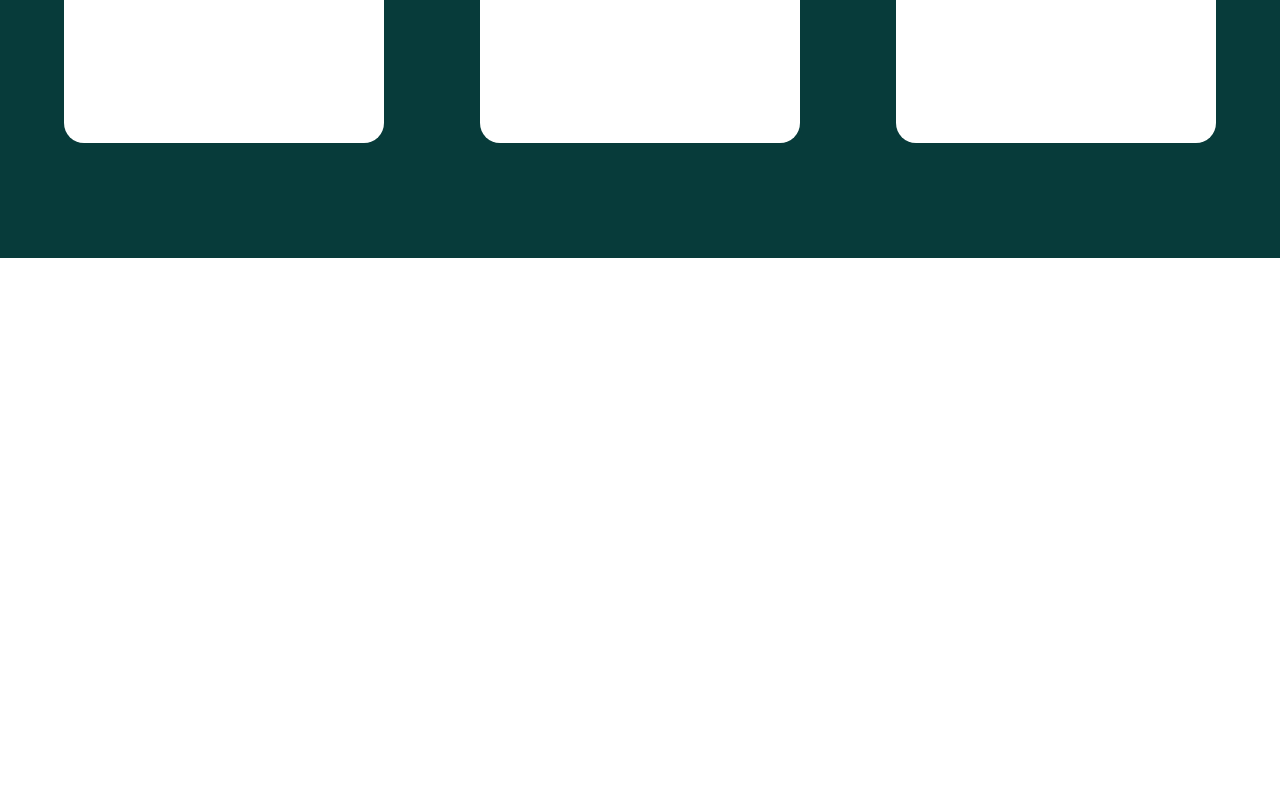
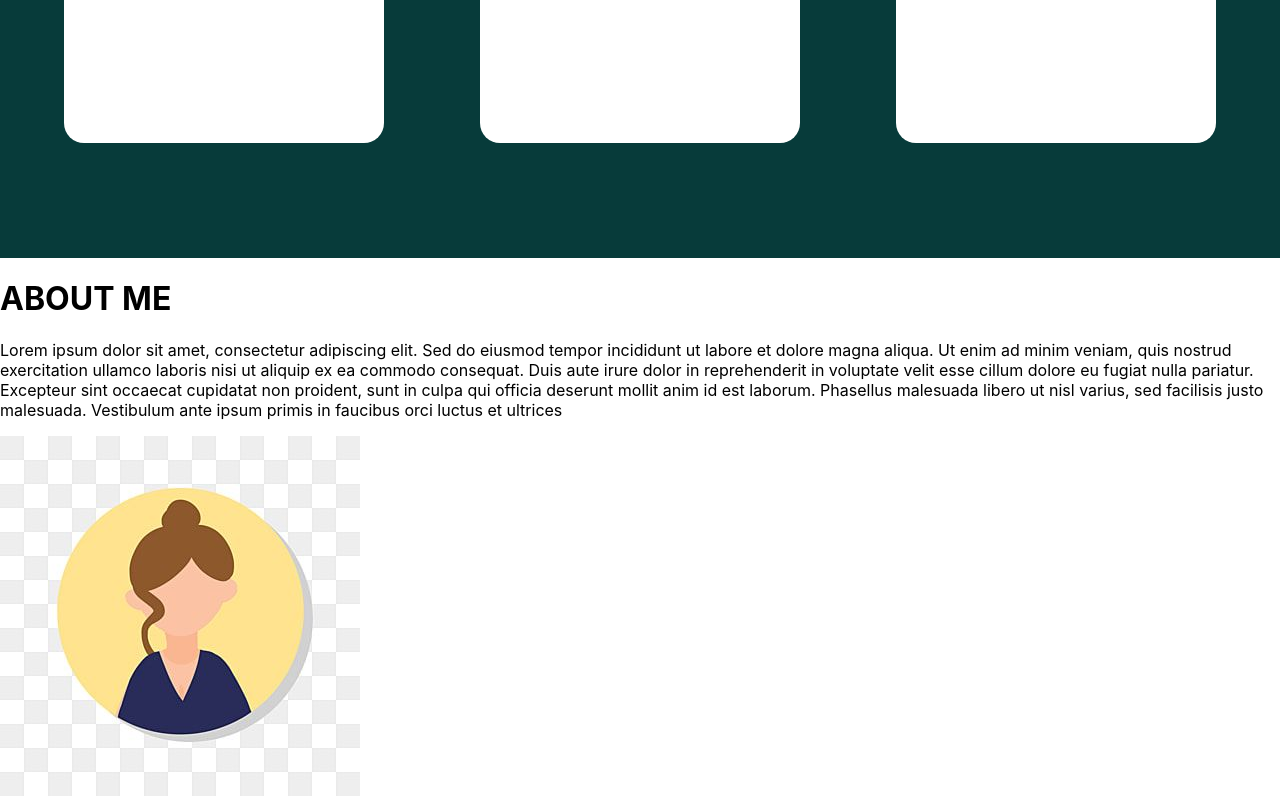
Before and after one commit to sfia-o/jillian-rutledge, a React (Create React App) app in the folder frontend/: page / in a window 1280 px wide. Shown: the part 2118-2918 px from the top of the page. Before the commit the page ends 2376 px from the top, so only its background shows below. Built offline with nearby package versions, Linux system fonts and the light colour scheme.

Commit message:
Create AboutSection

```diff
--- /dev/null
+++ b/frontend/src/components/AboutSection/AboutElements.js
@@ -0,0 +1,16 @@
+import styled from 'styled-components';
+
+export const AboutContainer = styled.div`
+`;
+
+export const AboutText = styled.div`
+`;
+
+export const AboutH1 = styled.h1`
+`;
+
+export const AboutDescription = styled.p`
+`;
+
+export const AboutIMG = styled.img`
+`;
--- /dev/null
+++ b/frontend/src/components/AboutSection/AboutSection.js
@@ -0,0 +1,34 @@
+import React from "react";
+import {
+  AboutContainer,
+  AboutText,
+  AboutH1,
+  AboutDescription,
+  AboutIMG,
+} from "./AboutElements";
+import Profile from "../../assets/placeholder_profilepic.jpg";
+
+
+function AboutSection() {
+  return (
+    <AboutContainer>
+      <AboutText>
+        <AboutH1>ABOUT ME</AboutH1>
+        <AboutDescription>
+          Lorem ipsum dolor sit amet, consectetur adipiscing elit. Sed do
+          eiusmod tempor incididunt ut labore et dolore magna aliqua. Ut enim ad
+          minim veniam, quis nostrud exercitation ullamco laboris nisi ut
+          aliquip ex ea commodo consequat. Duis aute irure dolor in
+          reprehenderit in voluptate velit esse cillum dolore eu fugiat nulla
+          pariatur. Excepteur sint occaecat cupidatat non proident, sunt in
+          culpa qui officia deserunt mollit anim id est laborum. Phasellus
+          malesuada libero ut nisl varius, sed facilisis justo malesuada.
+          Vestibulum ante ipsum primis in faucibus orci luctus et ultrices
+        </AboutDescription>
+      </AboutText>
+      <AboutIMG src={Profile}></AboutIMG>
+    </AboutContainer>
+  );
+}
+
+export default AboutSection;
--- a/frontend/src/routes/Home.js
+++ b/frontend/src/routes/Home.js
@@ -3,6 +3,7 @@ import TopNavBar from '../components/TopNavBar/TopNavBar';
 import HeroSection from '../components/HeroSection/HeroSection';
 import WelcomeSection from '../components/WelcomeSection/WelcomeSection';
 import ServicesSection from '../components/ServicesSection/ServicesSection';
+import AboutSection from '../components/AboutSection/AboutSection';
 
 function Home() {
   return (
@@ -11,6 +12,7 @@ function Home() {
       <HeroSection />
       <WelcomeSection />
       <ServicesSection />
+      <AboutSection />
     </div>
   );
 }
```
Also changed, not shown: frontend/src/assets/placeholder_profilepic.jpg (added).
